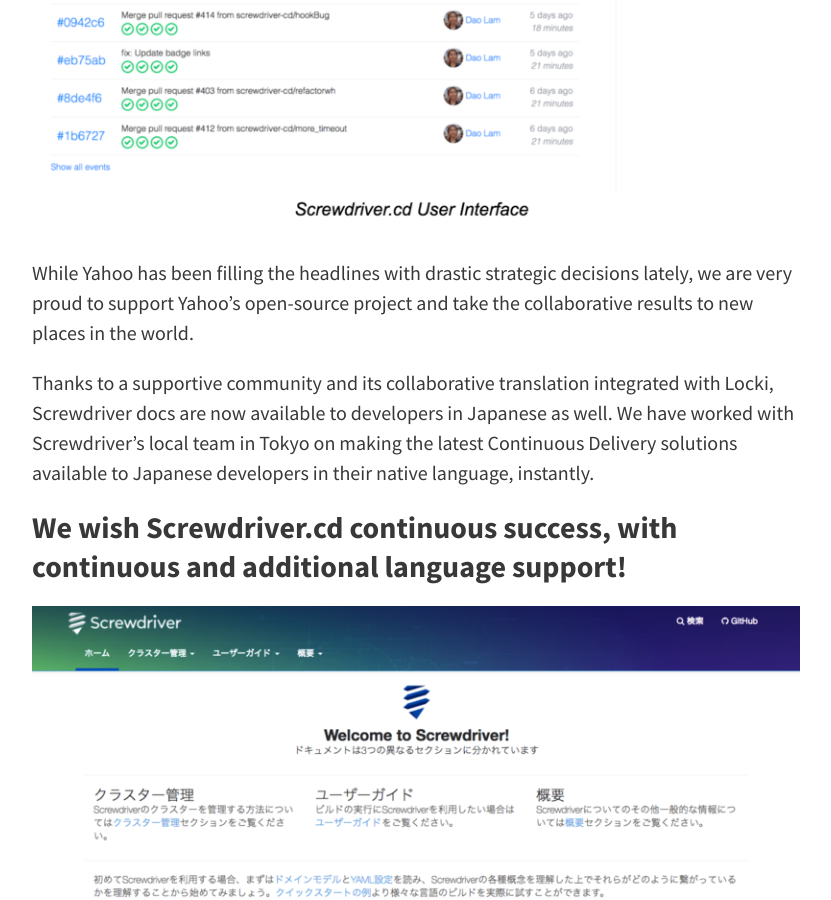
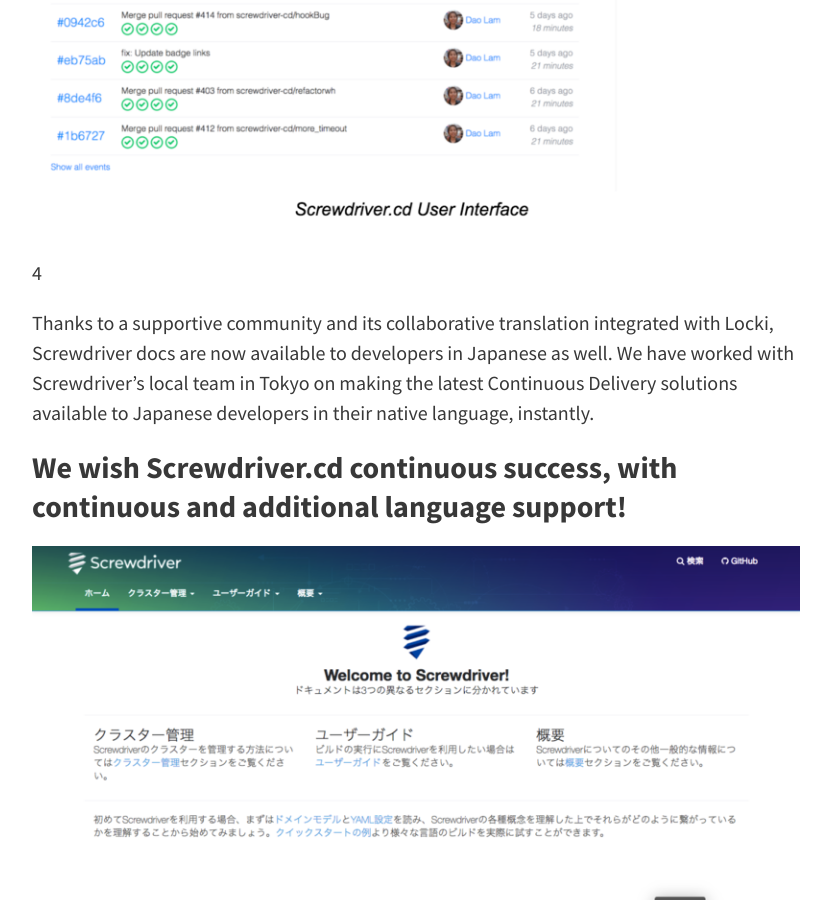
Before and after one commit to team-pal/locki-blog, a Jekyll site: the page built from _posts/ja/2017-01-13-screwdriver.md, in a window 1280 px wide and 900 px high, scrolled down 817 px. Shown: the whole window, without its empty margins (224-1055 px from the left). Built offline with Jekyll 4.4.1, drawn with Linux system fonts in a browser that asks for light colours; nearby versions of some CDN libraries; our own code applies the rules of GitHub Pages for plain Markdown files.

Commit message:
Committed via Localize

```diff
--- a/_posts/ja/2017-01-13-screwdriver.md
+++ b/_posts/ja/2017-01-13-screwdriver.md
@@ -11,7 +11,7 @@
 
 ![Screwdriver UI](/img/screwdriver.png)
 
-While Yahoo has been filling the headlines with drastic strategic decisions lately, we are very proud to support Yahoo's open-source project and take the collaborative results to new places in the world.
+4
 
 Thanks to a supportive community and its collaborative translation integrated with Locki, Screwdriver docs are now available to developers in Japanese as well. We have worked with Screwdriver's local team in Tokyo on making the latest Continuous Delivery solutions available to Japanese developers in their native language, instantly.
 
```
